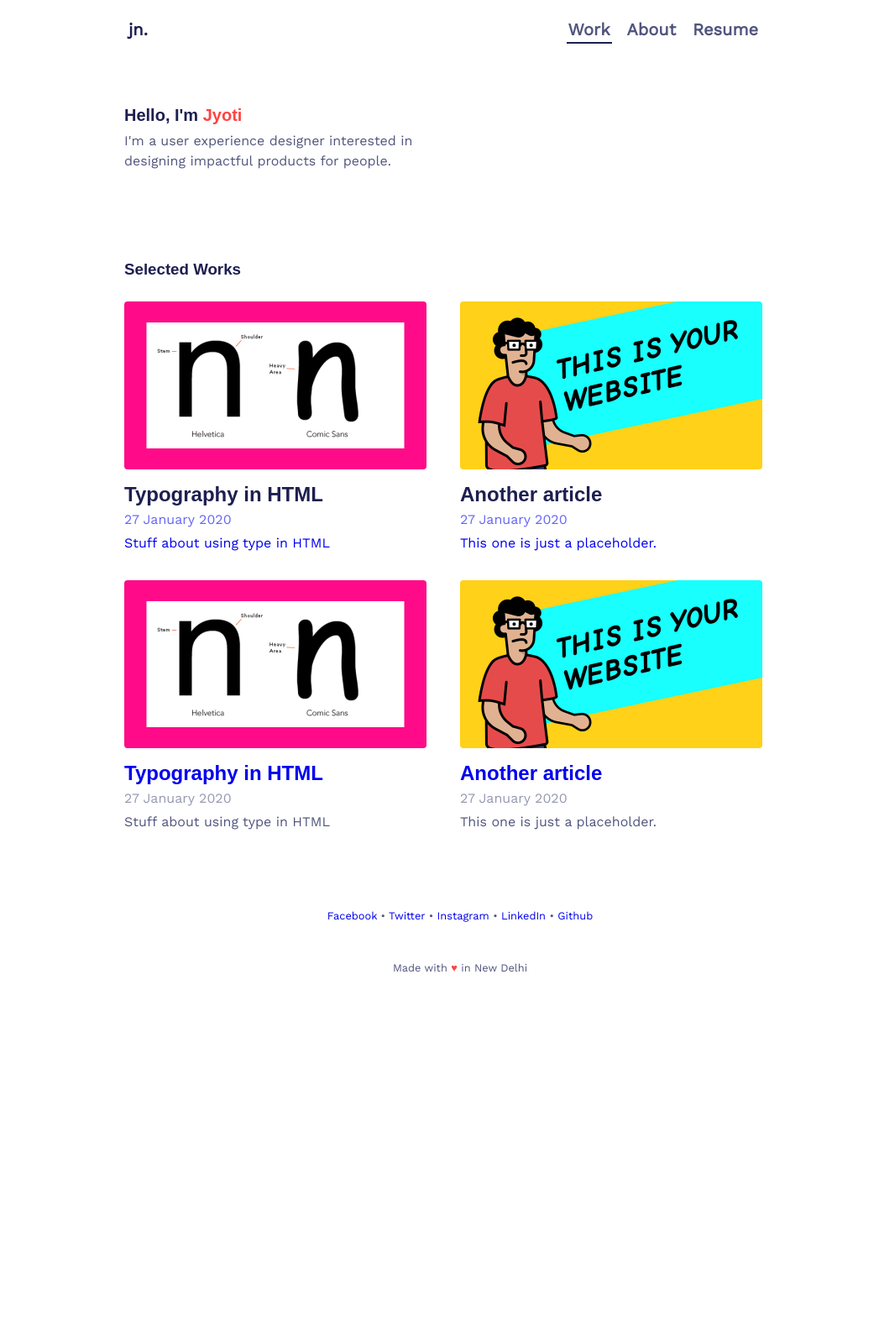
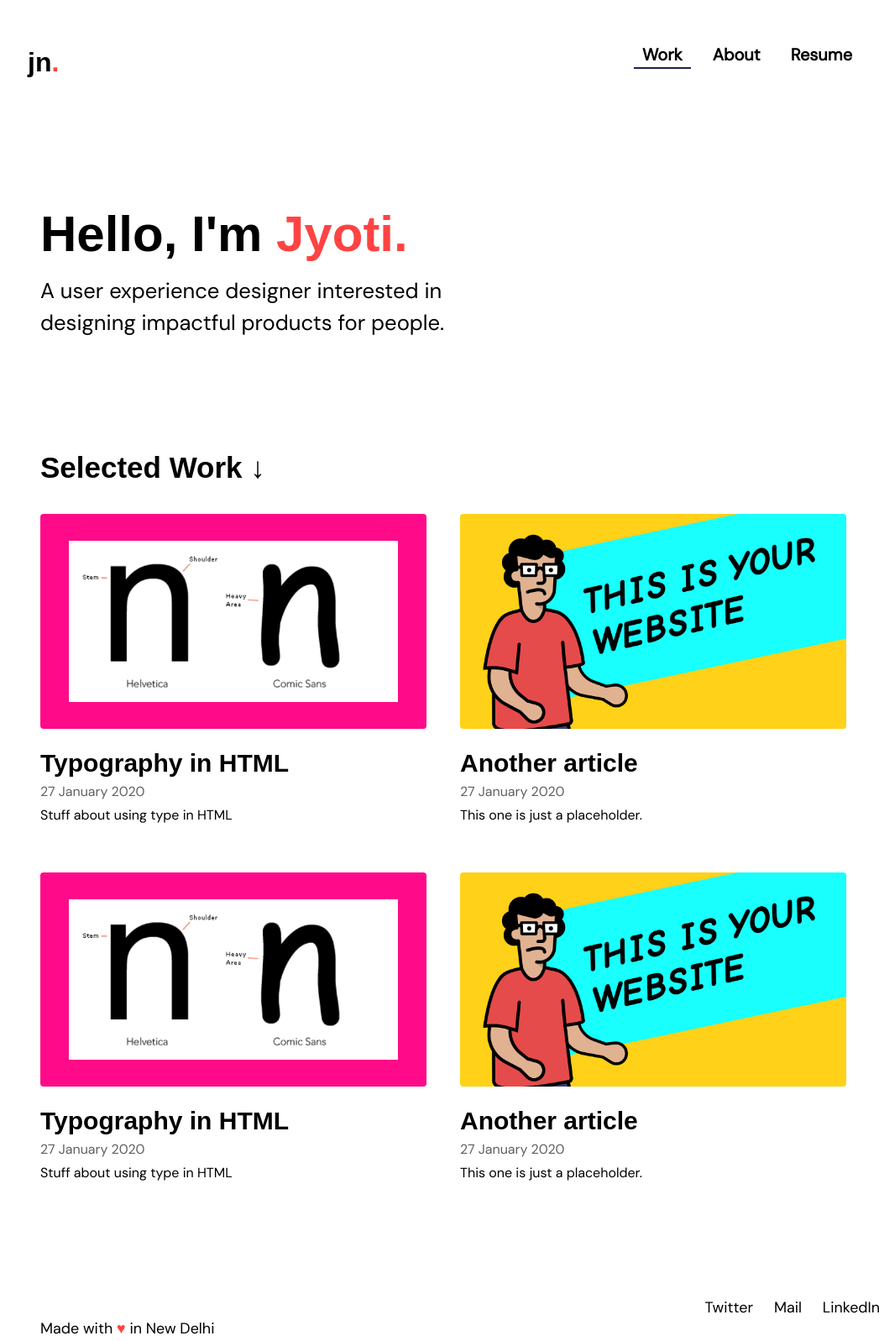
Before and after one commit to jyotiwork/portfolio, a plain HTML site: page index.html in a window 1280 px wide. Shown: the whole page at 84% size, without its empty margins (92-1139 px from the left). Before the commit the page ends 1179 px from the top, so only its background shows below. Drawn offline with nearby package versions, Linux system fonts and the light colour scheme; a web font is replaced by a local one.

Commit message:
replaced

```diff
--- a/index.html
+++ b/index.html
@@ -18,19 +18,19 @@
 <body>
 
   <header class="site-header">
-    <a href="/" class="header-text">jn.</a>
+    <a href="/" class="header-text">jn<span class="color-accent">.</span></a>
      <div class="header-item">Resume</div>
     <div class="header-item">About</div>
    <div class="header-item active">Work</div>
   </header>
-
+<br>
 
 <div class="blog-container">
 
 <div class="row">
 <div class="column">
-<h1>Hello, I'm <span class="color-accent">Jyoti</span></h1>
-<p>I'm a user experience designer interested in designing impactful products for people.</p>
+<h1>Hello, I'm <span class="color-accent">Jyoti.</span></h1>
+<p style="font-size:160%;">A user experience designer interested in designing impactful products for people.</p>
   <br> <br> <br>
 </div>
 <div class="column">
@@ -39,7 +39,8 @@
 
 
 
-  <h3>Selected Works</h3>
+  <h3>Selected Work ↓ </h3>
+
 
 <div class="row">
   <a href="typography.html">
@@ -62,7 +63,7 @@
 </div>
 
 </div>
-
+<br>
 <div class="row">
   <div class="article-card column">
     <img src="type.png">
@@ -82,31 +83,28 @@
 
 </div>
 
+<br> <br>
+<footer class="site-footer" style="text-align:right;">
 
-<footer class="site-footer">
-  <a class="social-link" href="https://www.facebook.com/gyanlakhwani">
-    Facebook
-  </a>
-   •
-  <a class="social-link" href="https://twitter.com/gyanl">
+  <a class="social-link" href="https://twitter.com/gyanl" style="font-size:140%;text-align:right;">
     Twitter
   </a>
-   •
-  <a class="social-link" href="https://www.instagram.com/gyanl/">
-    Instagram
+
+  <a class="social-link" href="mailto:jyotinagpal.work@gmil.com" style="font-size:140%;text-align:right;">
+    Mail
   </a>
-   •
-  <a class="social-link" href="https://www.linkedin.com/in/gyanlakhwani">
+
+  <a class="social-link" href="https://www.linkedin.com/in/gyanlakhwani" style="font-size:140%;text-align:right;">
     LinkedIn
   </a>
-   •
-  <a class="social-link" href="https://github.com/gyanl">
-    Github
-  </a>
-  <br> <br> <br>
-     Made with
-     <span class="heart">&hearts;</span>
-     in New Delhi
+  <br>
+  <p style="font-size:140%; padding-right:50px; text-align:left;"> Made with
+  <span class="heart">&hearts;</span>
+  in New Delhi
+</p>
+<br> <br> <br>
+
+
   </div>
 
 </footer>
--- a/style.css
+++ b/style.css
@@ -1,13 +1,13 @@
-@import url('https://fonts.googleapis.com/css?family=Work+Sans&display=swap');
+@import url('https://fonts.googleapis.com/css2?family=DM+Sans&display=swap');
 @import url("https://use.typekit.net/sub3lud.css");
 
 /* General type rules */
 
 body{
-  font-family: "Work Sans", sans-serif;
+  font-family: "DM Sans", sans-serif;
   font-size: 16px;
   /* background: #E0E7FF; */
-  color: #51557D;
+  color: #000000;
   line-height: 1.5;
   -webkit-text-size-adjust: 100%;
   margin: 0;
@@ -15,6 +15,7 @@ body{
 
 a{
   text-decoration: none;
+  color: #000000;
 }
 
 
@@ -22,12 +23,12 @@ a{
 
 h1, h2, h3, h4, h5, h6{
   font-family: "Degular", sans-serif;
-  color: #1D1F50;
+  color: #000000;
   }
 
 h1{
-  font-weight: 800;
-  font-size: 20px;
+  font-weight: 700;
+  font-size: 60px;
   margin-top: 1em;
   margin-bottom: 0;
 }
@@ -35,11 +36,15 @@ h1{
 h2{
   margin-top: 1em;
   margin-bottom: 0;
+  font-size: 30px;
+  color: #000000;
 }
 
 h3{
   margin-top: 1em;
   margin-bottom: .25em;
+  font-size: 35px;
+  font-weight: 600;
 }
 
 h4{
@@ -68,11 +73,11 @@ p{
 /* Page header */
 
 header{
-  max-width: 760px;
+  max-width: 1000px;
   font-size: 125%;
   font-weight: 800;
   border-radius: 0px 0px 8px 8px;
-  padding: 20px 40px 20px 10px;
+  padding: 50px 40px 20px 10px;
   margin: auto;
 }
 
@@ -81,16 +86,19 @@ header{
 /* The text in the header */
 
 .header-text{
+  font-family: "Degular", sans-serif;
+  font-size: 32px;
    text-align: left;
-   color: #1D1F50;
+   color: #000000;
    padding-bottom: 8px;
    padding-top: 8px;
    padding-right: 2px;
+
 }
 
 .header-item{
   margin: 0 8px;
-  padding: 0 2px;
+  padding: 0 10px;
   display: flex;
   flex-direction: row-reverse;
   float: right;
@@ -113,7 +121,7 @@ header{
 /* Main content area */
 
 .blog-container{
-  max-width: 800px;
+  max-width: 1000px;
   margin: auto;
   padding: 20px 50px 50px 50px;
 
@@ -137,7 +145,7 @@ header{
 /* Images in main content area */
 
 .blog-container img{
-  max-width: 360px;
+  max-width: 460px;
   border-radius: 4px;
   margin-bottom: -12px;
   margin-top: 20px;
@@ -172,17 +180,17 @@ header{
 
 .date{
   display: inline;
-  opacity: .6;
+  color: #606060;
 }
 
 
 /* Footer */
 
 footer{
-  text-align: center;
+  text-align: right;
   font-size: .8em;
   line-height: 1.6em;
-  max-width: 720px;
+  max-width: 1000px;
   margin: auto;
   padding: 16px 40px 16px 40px;
   background: #fff;
@@ -214,10 +222,11 @@ animation-iteration-count: infinite;
 
 .social-link{
   text-decoration: none;
+  padding-left: 20px;
 }
 
 .social-link:hover{
-  color: #ee5E43;
+  color: #FF4343;
 }
 
 
```
Also changed, not shown: 1 other file.
